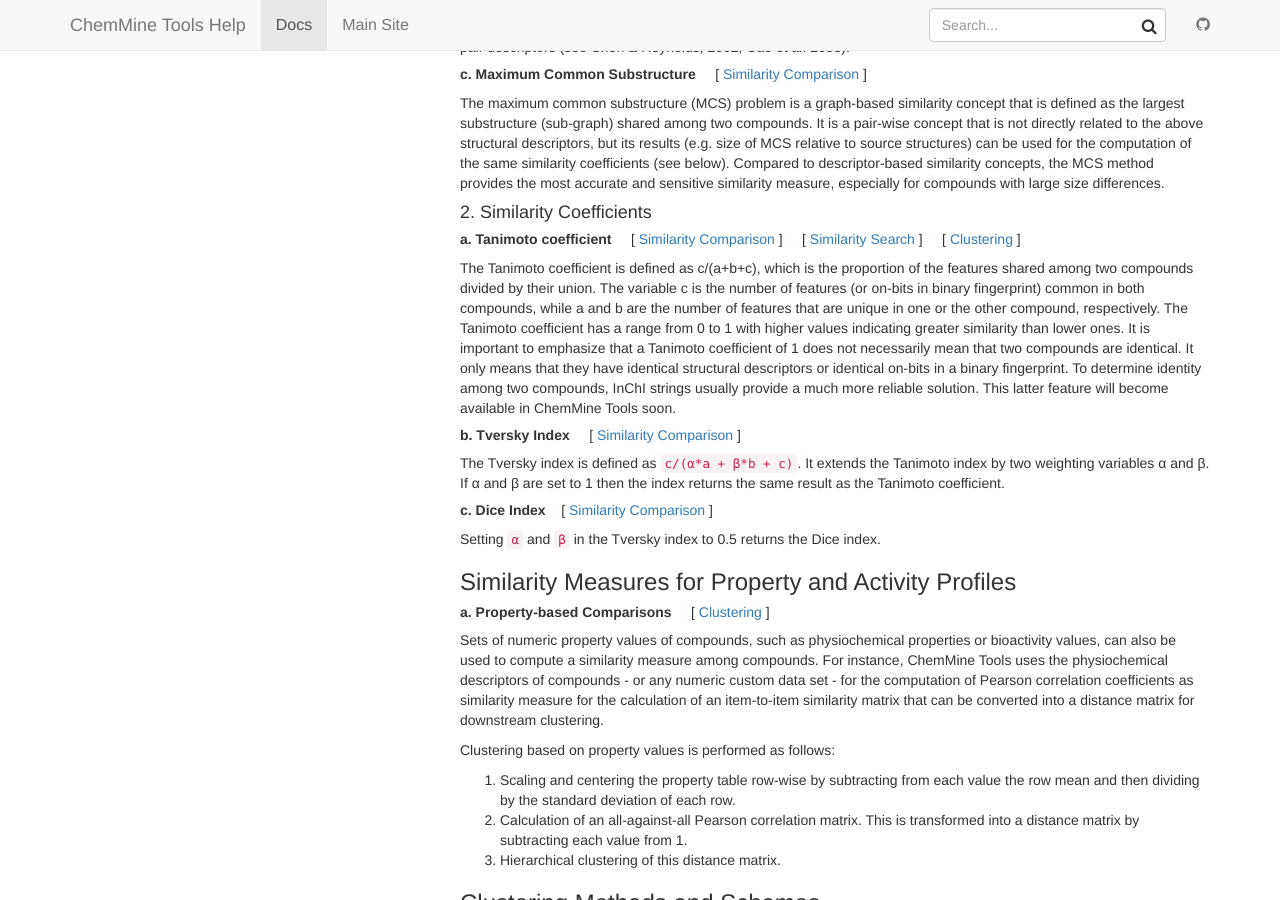
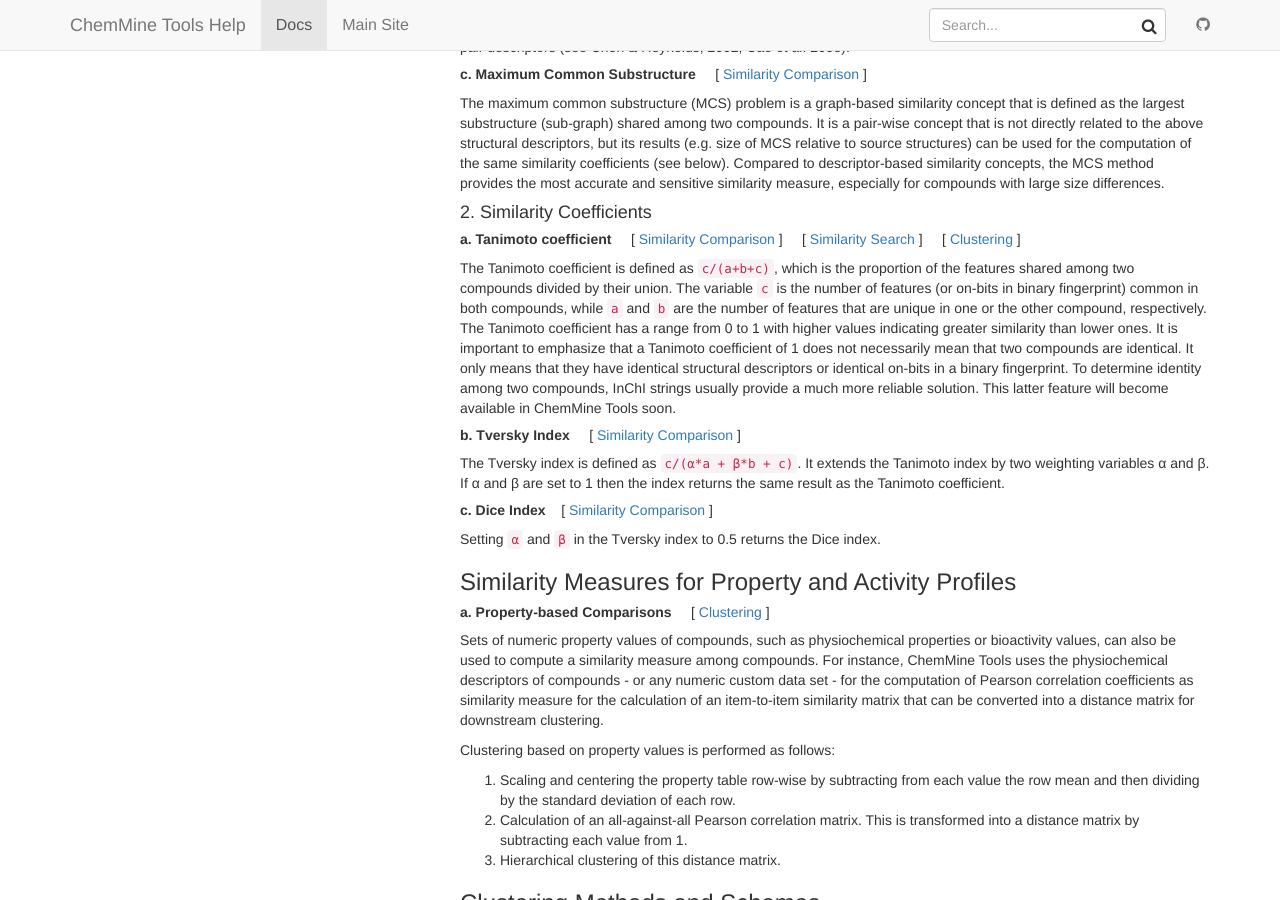
Before and after one commit to girke-lab/chemminetools-docs, a Jekyll site: the page built from _docs/theory.md, in a window 1280 px wide and 900 px high, scrolled down 788 px. Built offline with Jekyll 4.4.1, drawn with Linux system fonts in a browser that asks for light colours.

```diff
--- a/_docs/theory.md
+++ b/_docs/theory.md
@@ -30,7 +30,7 @@ The maximum common substructure (MCS) problem is a graph-based similarity concep
 
 ##### __a. Tanimoto coefficient__ &nbsp; &nbsp; [   [Similarity Comparison](https://chemminetools.ucr.edu/similarity/)   ] &nbsp; &nbsp; [   [Similarity Search](https://chemminetools.ucr.edu/eisearch/query/)   ] &nbsp; &nbsp; [   [Clustering](https://chemminetools.ucr.edu/tools/launch_job/Clustering/)   ]
 
-The Tanimoto coefficient is defined as c/(a+b+c), which is the proportion of the features shared among two compounds divided by their union. The variable c is the number of features (or on-bits in binary fingerprint) common in both compounds, while a and b are the number of features that are unique in one or the other compound, respectively. The Tanimoto coefficient has a range from 0 to 1 with higher values indicating greater similarity than lower ones. It is important to emphasize that a Tanimoto coefficient of 1 does not necessarily mean that two compounds are identical. It only means that they have identical structural descriptors or identical on-bits in a binary fingerprint. To determine identity among two compounds, InChI strings usually provide a much more reliable solution. This latter feature will become available in ChemMine Tools soon.
+The Tanimoto coefficient is defined as `c/(a+b+c)`, which is the proportion of the features shared among two compounds divided by their union. The variable `c` is the number of features (or on-bits in binary fingerprint) common in both compounds, while `a` and `b` are the number of features that are unique in one or the other compound, respectively. The Tanimoto coefficient has a range from 0 to 1 with higher values indicating greater similarity than lower ones. It is important to emphasize that a Tanimoto coefficient of 1 does not necessarily mean that two compounds are identical. It only means that they have identical structural descriptors or identical on-bits in a binary fingerprint. To determine identity among two compounds, InChI strings usually provide a much more reliable solution. This latter feature will become available in ChemMine Tools soon.
 
 ##### __b. Tversky Index__ &nbsp; &nbsp; [   [Similarity Comparison](https://chemminetools.ucr.edu/similarity/)   ]
 
```
